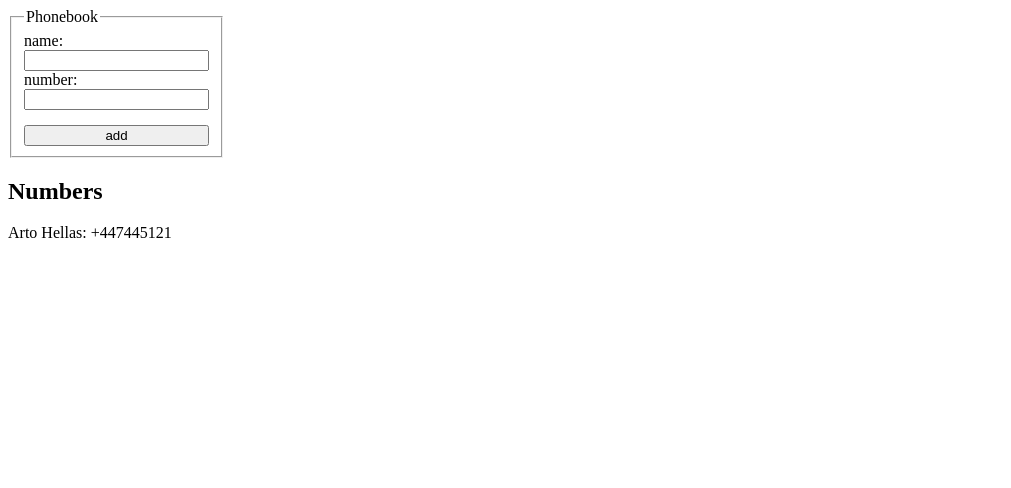
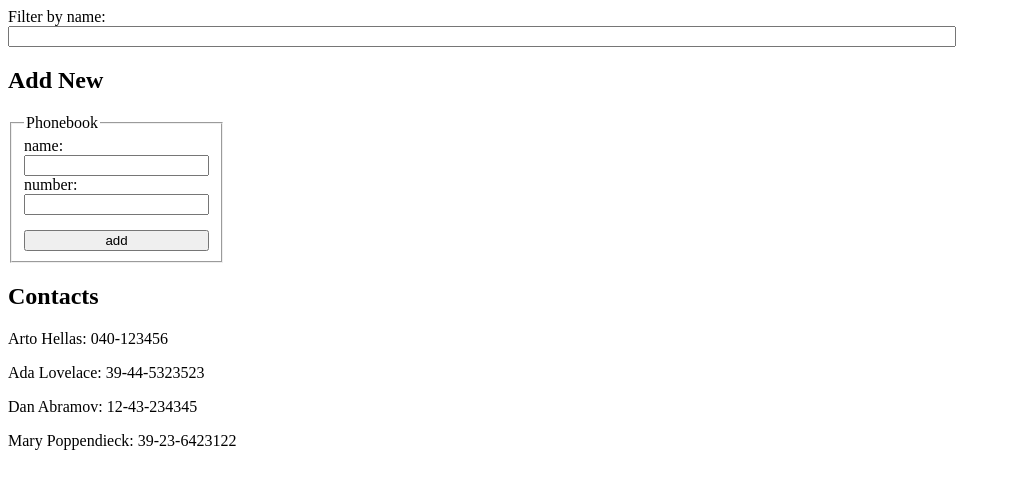
Before and after one commit to aldojack/full-stack-open, a React (Vite) app in the folder part2/phonebook/: page / in a window 1280 px wide. Shown: the top 488 px of the page, without its empty margins (0-1011 px from the left). Built offline with nearby package versions, Linux system fonts and the light colour scheme.

Commit message:
2.9 - Added filter functionallity

```diff
--- a/part2/phonebook/src/App.jsx
+++ b/part2/phonebook/src/App.jsx
@@ -3,21 +3,43 @@ import "./app.css";
 
 function App() {
   const [people, setPeople] = useState([
-    { name: "Arto Hellas", number: "+447445121" },
+    { name: "Arto Hellas", number: "040-123456", id: 1 },
+    { name: "Ada Lovelace", number: "39-44-5323523", id: 2 },
+    { name: "Dan Abramov", number: "12-43-234345", id: 3 },
+    { name: "Mary Poppendieck", number: "39-23-6423122", id: 4 },
   ]);
   const [newPerson, setNewPerson] = useState({ name: "", number: "" });
+  const [filter, setFilter] = useState("");
+  const [filteredPeople, setFilteredPeople] = useState([]);
 
   const handleChange = (event) => {
     const { name, value } = event.target;
     setNewPerson({ ...newPerson, [name]: value });
   };
 
+  const handleFilter = (event) => {
+    const { value } = event.target;
+    setFilter(value);
+    filterContacts(value);
+  };
+
+  const filterContacts = (filteredName) => {
+    const filteredPeople = [...people].filter((person) =>
+      person.name.toLowerCase().includes(filteredName)
+    );
+    setFilteredPeople(filteredPeople);
+  };
+
   const handleAdd = (event) => {
     event.preventDefault();
-    const addNewPerson = {...newPerson};
-    const alreadyExists = people.find(
-      (person) => person.name === addNewPerson.name || person.number === addNewPerson.number
-    );
+    const addNewPerson = { ...newPerson, id: people.length + 1 };
+    const alreadyExists = people.find((person) => {
+      return (
+        person.name === addNewPerson.name ||
+        person.number === addNewPerson.number
+      );
+    });
+
     if (!alreadyExists) {
       setPeople(people.concat(addNewPerson));
     } else {
@@ -25,20 +47,32 @@ function App() {
     }
   };
 
-
-  const renderedPeople = people.map((person) => (
-    <p key={person.name}>
-      {person.name}: {person.number}
-    </p>
-  ));
+  const renderedList = (peopleList) => {
+    return peopleList.map((people) => (
+      <p key={people.id}>
+        {people.name}: {people.number}
+      </p>
+    ));
+  };
 
   return (
-    <div>
+    <div id="main">
+      <div className="form-group">
+        <label htmlFor="search">Filter by name:</label>
+        <input
+          type="text"
+          id="search"
+          name="search"
+          value={filter}
+          onChange={handleFilter}
+        />
+      </div>
+      <h2>Add New</h2>
       <form onSubmit={handleAdd}>
         <fieldset>
           <legend>Phonebook</legend>
           <div className="form-group">
-            <label htmlFor="nameInput">name:</label>
+            <label htmlFor="name">name:</label>
             <input
               type="text"
               id="name"
@@ -47,7 +81,7 @@ function App() {
               onChange={handleChange}
             />
             <div className="form-group">
-              <label htmlFor="numberInput">number:</label>
+              <label htmlFor="number">number:</label>
               <input
                 type="text"
                 id="number"
@@ -60,8 +94,8 @@ function App() {
           </div>
         </fieldset>
       </form>
-      <h2>Numbers</h2>
-      <div>{renderedPeople}</div>
+      <h2>Contacts</h2>
+      <div>{!filter ? renderedList(people) : renderedList(filteredPeople)}</div>
     </div>
   );
 }
--- a/part2/phonebook/src/app.css
+++ b/part2/phonebook/src/app.css
@@ -1,3 +1,6 @@
+#main{
+    width: 75%;
+}
 form{
     width: fit-content;
 }
```
